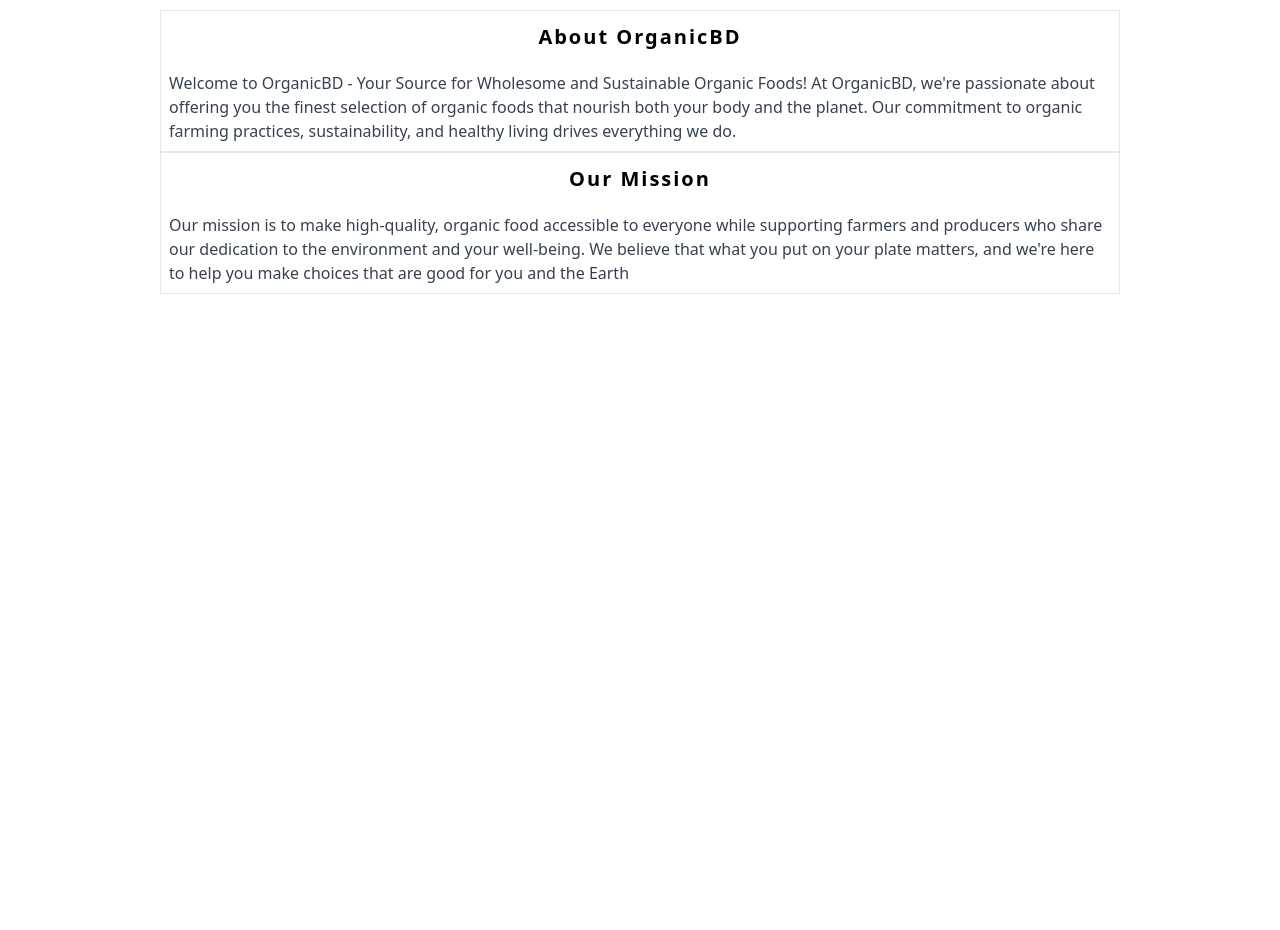
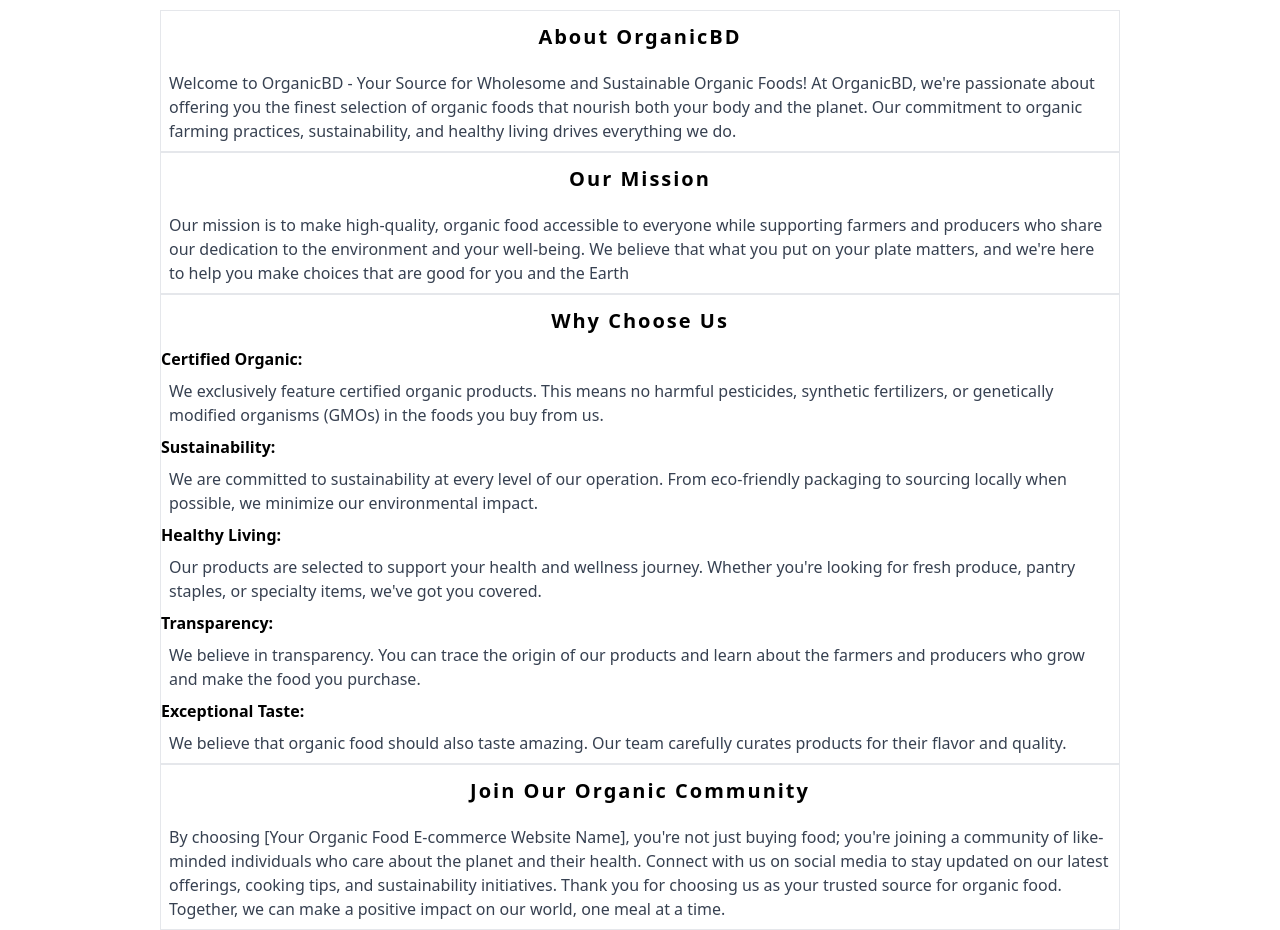
Before and after one commit to mdkawsar-alam/OrganicBD, a website: page src/about.html in a window 1280 px wide. Shown: the part 70-1000 px from the top of the page. Before the commit the page ends 800 px from the top, so only its background shows below. Drawn offline with nearby package versions, Linux system fonts and the light colour scheme.

Commit message:
main section add on about page

```diff
--- a/src/about.html
+++ b/src/about.html
@@ -53,7 +53,7 @@
             </p>
             </div>
 
-            <div class="about-us  border  w-3/4 ">
+            <div class="our mission  border  w-3/4 ">
               <h3 class=" text-center  font-bold text-xl font-sans  text-3xl tracking-widest m-3" >Our Mission</h3>
               <p class=" text-gray-700  p-2">
                 Our mission is to make high-quality, organic food accessible to everyone while supporting
@@ -62,6 +62,32 @@
                  that are good for you and the Earth
           </p>
           </div>
+              <div class="  border  w-3/4 ">
+              <h3 class=" text-center  font-bold text-xl font-sans  text-3xl tracking-widest m-3" >Why Choose Us</h3>
+              <p >
+
+          </p>
+          <div class="">
+            <h4 class="font-bold">Certified Organic:</h4><p class=" text-gray-700  p-2"> We exclusively feature certified organic products. This means no harmful pesticides, synthetic fertilizers, or genetically modified organisms (GMOs) in the foods you buy from us.
+            </p>
+              <h4 class="font-bold">Sustainability:</h4> <p class=" text-gray-700  p-2">We are committed to sustainability at every level of our operation. From eco-friendly packaging to sourcing locally when possible, we minimize our environmental impact.</p>
+
+          <h4 class="font-bold">Healthy Living:</h4> <p class=" text-gray-700  p-2">Our products are selected to support your health and wellness journey. Whether you're looking for fresh produce, pantry staples, or specialty items, we've got you covered.</p>
+
+           <h4 class="font-bold">Transparency:</h4> <p class=" text-gray-700  p-2">We believe in transparency. You can trace the origin of our products and learn about the farmers and producers who grow and make the food you purchase.</p>
+
+          <h4 class="font-bold">Exceptional Taste:</h4> <p class=" text-gray-700  p-2">We believe that organic food should also taste amazing. Our team carefully curates products for their flavor and quality.</p>
+          </div>
+          </div>
+
+          <div class="our mission  border  w-3/4 ">
+            <h3 class=" text-center  font-bold text-xl font-sans  text-3xl tracking-widest m-3" >Join Our Organic Community</h3>
+            <p class=" text-gray-700  p-2">
+              By choosing [Your Organic Food E-commerce Website Name], you're not just buying food; you're joining a community of like-minded individuals who care about the planet and their health. Connect with us on social media to stay updated on our latest offerings, cooking tips, and sustainability initiatives.
+
+              Thank you for choosing us as your trusted source for organic food. Together, we can make a positive impact on our world, one meal at a time.
+        </p>
+        </div>
 
         </div>
       </main>
```
